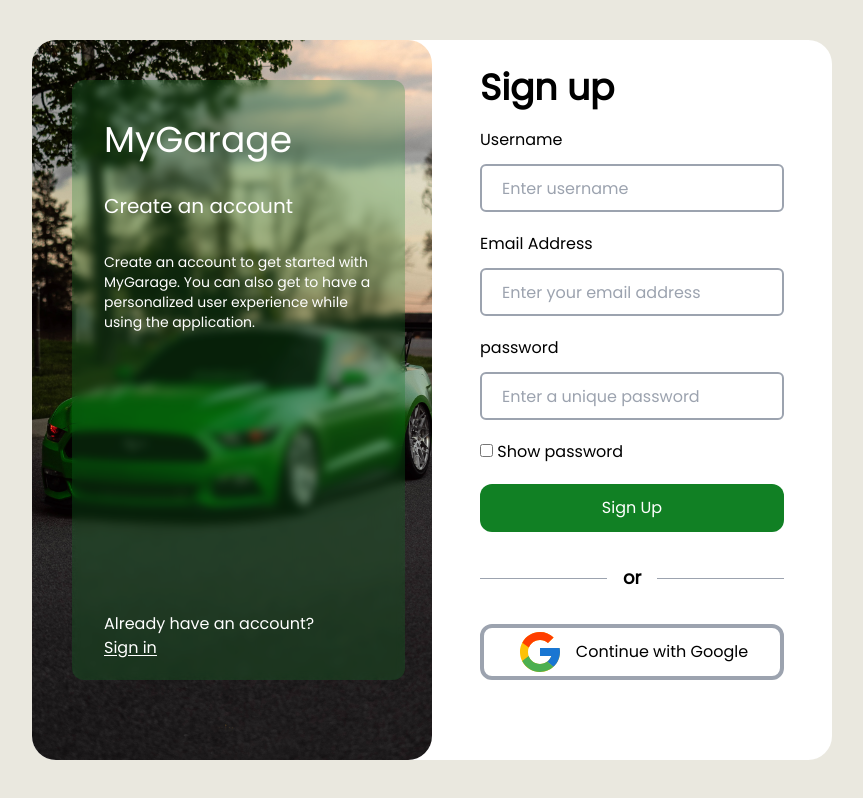
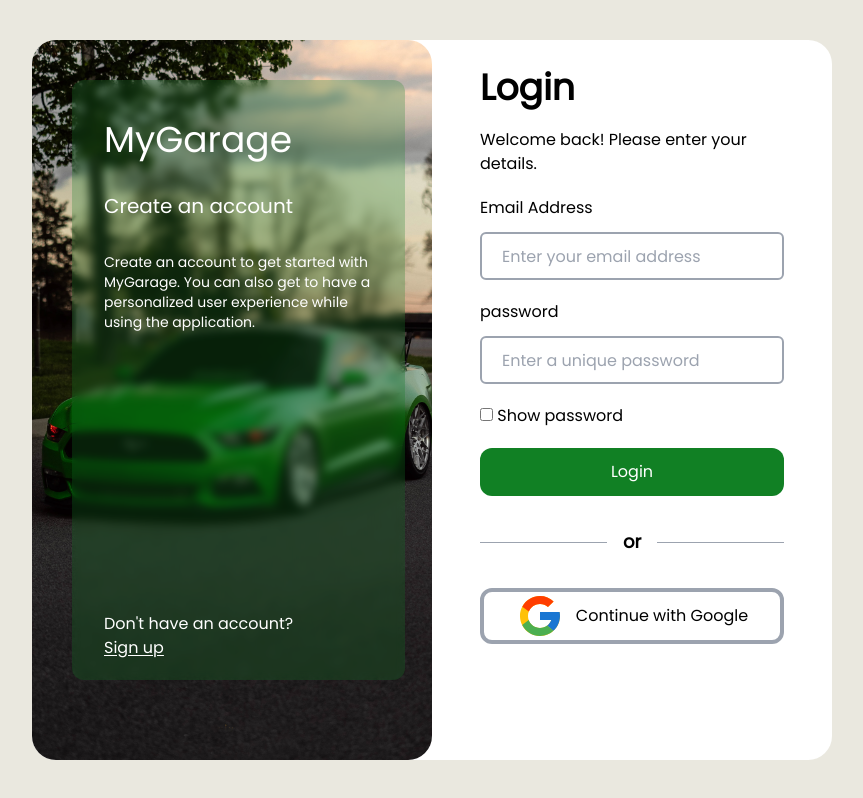
Before and after one commit to mog-rn/eGarage, a Next.js app in the folder web-client/: page /login in a window 1280 px wide. Shown: the whole page, without its empty margins (208-1071 px from the left). Built offline with nearby package versions, Linux system fonts and the light colour scheme.

Commit message:
UI: Updates

```diff
--- /dev/null
+++ b/web-client/components/forms/LoginForm.jsx
@@ -0,0 +1,62 @@
+import React from "react";
+import { FcGoogle } from "react-icons/fc";
+
+const LoginForm = () => {
+  return (
+    <div className="space-y-5 scrollbar-hide">
+      <h1 className="text-4xl mt-5 font-bold">Login </h1>
+      <p>Welcome back! Please enter your details.</p>
+      <div className="">
+        <label htmlFor="username">Email Address</label>
+        <div
+          className="border-gray-400  rounded-md mt-3 h-12 w-full px-5 flex
+             outline-none border-2 focus:border-[#118024]"
+        >
+          <input
+            type="email"
+            name="email"
+            placeholder="Enter your email address"
+            className="w-full h-full focus:border-green-400 outline-none"
+            required
+          />
+        </div>
+      </div>
+      <div className="">
+        <label htmlFor="password">password</label>
+        <div
+          className="border-gray-400  rounded-md mt-3 h-12 w-full px-5 flex
+             outline-none border-2 focus:border-[#118024]"
+        >
+          <input
+            type="password"
+            name="password"
+            placeholder="Enter a unique password"
+            className="w-full h-full focus:border-green-400 outline-none"
+            required
+          />
+        </div>
+        <div className="mt-5">
+          <input type="checkbox" className="checked:bg-[#118024]" />{" "}
+          <span>Show password</span>
+        </div>
+        <div className="mt-5 space-y-3 pb-3">
+          <button className="bg-[#118024] text-white rounded-xl border-[#118024] p-3 w-full">
+            Login
+          </button>
+          <div className="relative flex py-5 items-center">
+            <div className="flex-grow border-t border-gray-400"></div>
+            <span className="flex-shrink mx-4 text-lg font-bold">or</span>
+            <div className="flex-grow border-t border-gray-400"></div>
+          </div>
+
+          <button className="bg-white border-gray-400 border-4  rounded-xl flex flex-row items-center px-3 justify-center w-full">
+            <FcGoogle className="mr-3 h-12 w-12" />
+            Continue with Google
+          </button>
+        </div>
+      </div>
+    </div>
+  );
+};
+
+export default LoginForm;
--- a/web-client/pages/login.js
+++ b/web-client/pages/login.js
@@ -2,7 +2,7 @@
 import Head from "next/head";
 import Image from "next/image";
 import Link from "next/link";
-import RegistrationForm from "../components/forms/RegistrationForm";
+import LoginForm from "../components/forms/LoginForm";
 import Navbar from "../components/reusables/NavBar";
 
 const Login = () => {
@@ -12,7 +12,7 @@
       {/* <div className="pb-1"><Navbar /></div> */}
       <div className="bg-[#EAE8DF] flex h-screen overflow-hidden px-60 scrollbar-hide py-10 space-y-5">
         <Head>
-          <title>Create an Account</title>
+          <title>Login</title>
         </Head>
         <div className="container w-full shadow-green-600 flex flex-row justify-items-center mx-auto rounded-3xl bg-white">
           {/* right */}
@@ -33,16 +33,16 @@
                 Create an account to get started with MyGarage. You can also get to have a personalized user experience while using the application.
               </p>
               <div className="bottom-5 absolute">
-                <p>Already have an account?</p>
+                <p>Don't have an account?</p>
                 <button className="decoration: underline underline-offset-2">
-                  <Link href="/login">Sign in</Link>
+                  <Link href="/register">Sign up</Link>
                 </button>
               </div>
             </div>
           </div>
           {/* left */}
           <div className="px-12 flex-grow w-1/2 overflow-y-scroll scrollbar-hide space-y-8 py-2">
-            <RegistrationForm />
+            <LoginForm />
           </div>
         </div>
       </div>
```
